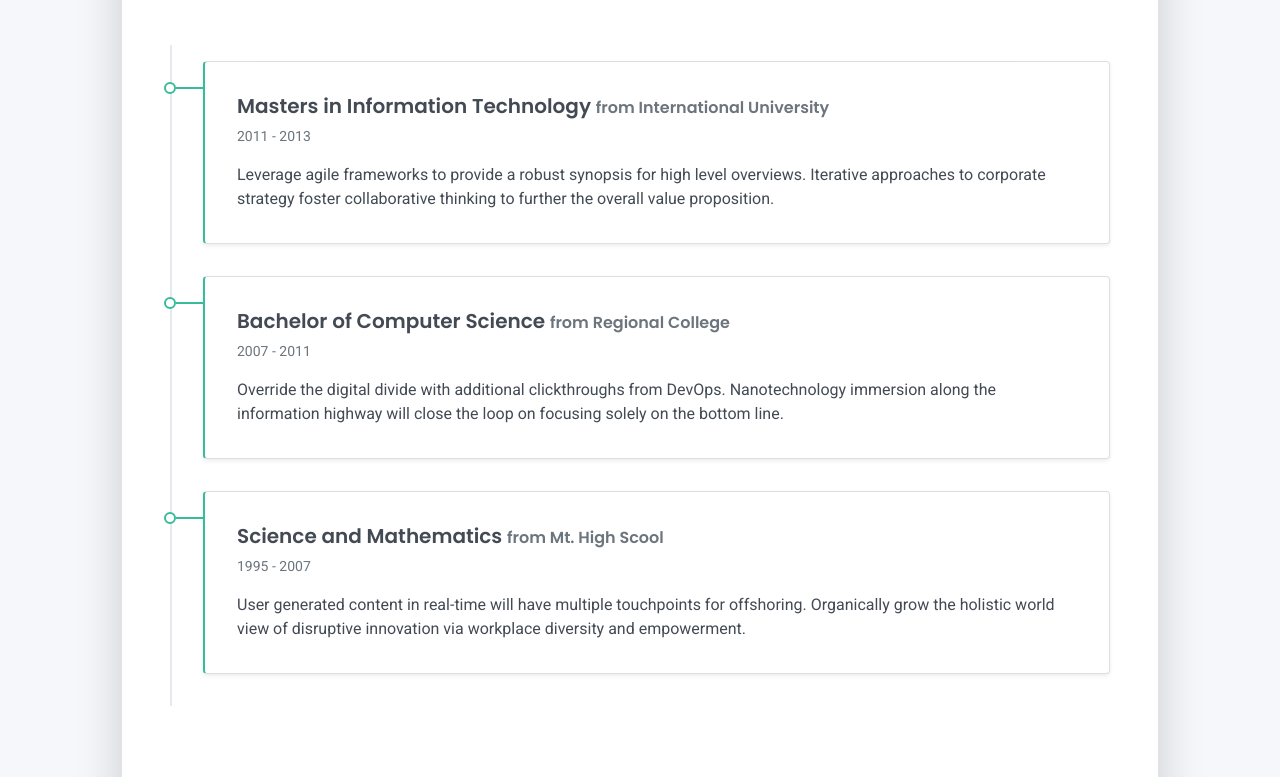
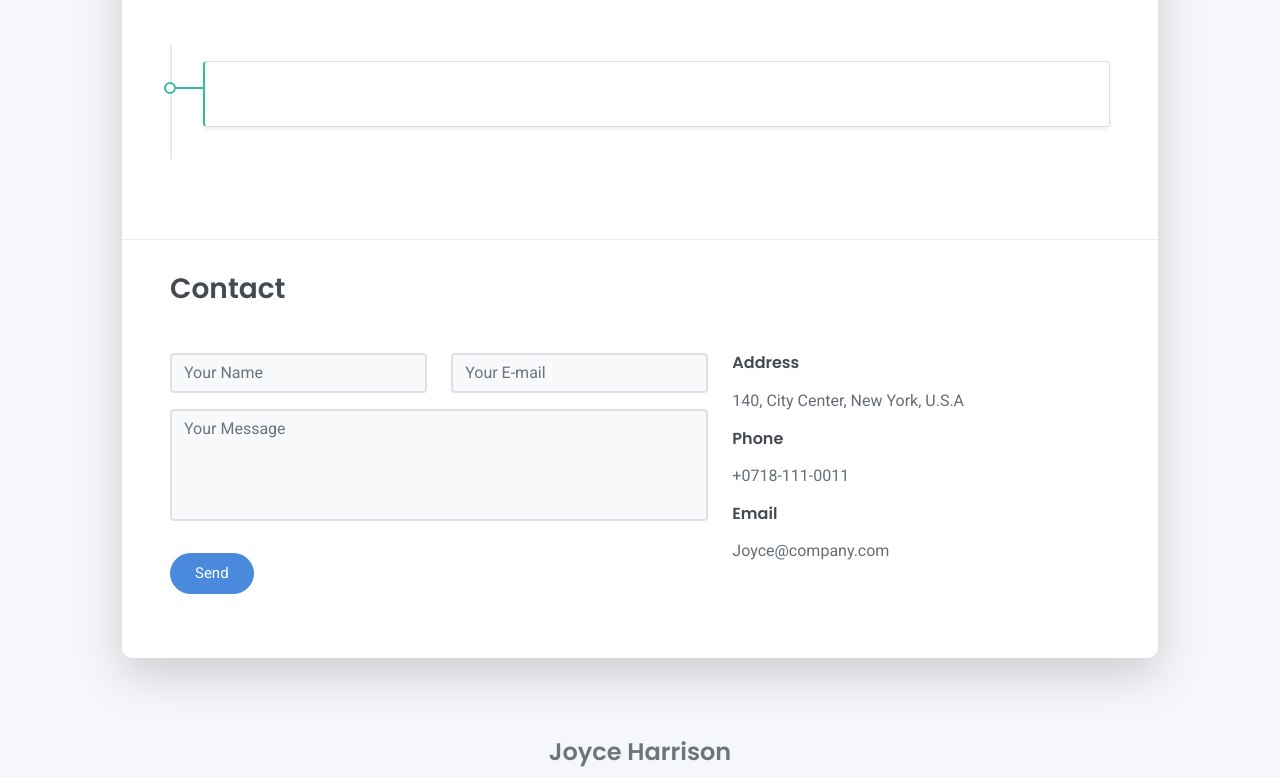
Before and after one commit to Nicodiaazz/CVNicolasDiaz, a plain HTML site: page index.html in a window 1280 px wide. Shown: the part 1810-2587 px from the top of the page. Drawn offline with Linux system fonts and the light colour scheme.

Commit message:
Eliminacion del contenido de Education

```diff
--- a/index.html
+++ b/index.html
@@ -171,24 +171,7 @@
     <div class="timeline">
       <div class="timeline-card timeline-card-success card shadow-sm">
         <div class="card-body">
-          <div class="h5 mb-1">Masters in Information Technology <span class="text-muted h6">from International University</span></div>
-          <div class="text-muted text-small mb-2">2011 - 2013</div>
-          <div>Leverage agile frameworks to provide a robust synopsis for high level overviews. Iterative approaches to corporate strategy foster collaborative thinking to further the overall value proposition.</div>
-        </div>
-      </div>
-      <div class="timeline-card timeline-card-success card shadow-sm">
-        <div class="card-body">
-          <div class="h5 mb-1">Bachelor of Computer Science <span class="text-muted h6">from Regional College</span></div>
-          <div class="text-muted text-small mb-2">2007 - 2011</div>
-          <div>Override the digital divide with additional clickthroughs from DevOps. Nanotechnology immersion along the information highway will close the loop on focusing solely on the bottom line.</div>
-        </div>
-      </div>
-      <div class="timeline-card timeline-card-success card shadow-sm">
-        <div class="card-body">
-          <div class="h5 mb-1">Science and Mathematics <span class="text-muted h6">from Mt. High Scool</span></div>
-          <div class="text-muted text-small mb-2">1995 - 2007</div>
-          <div>User generated content in real-time will have multiple touchpoints for offshoring. Organically grow the holistic world view of disruptive innovation via workplace diversity and empowerment.</div>
-        </div>
+                  </div>
       </div>
     </div>
   </div>
```
